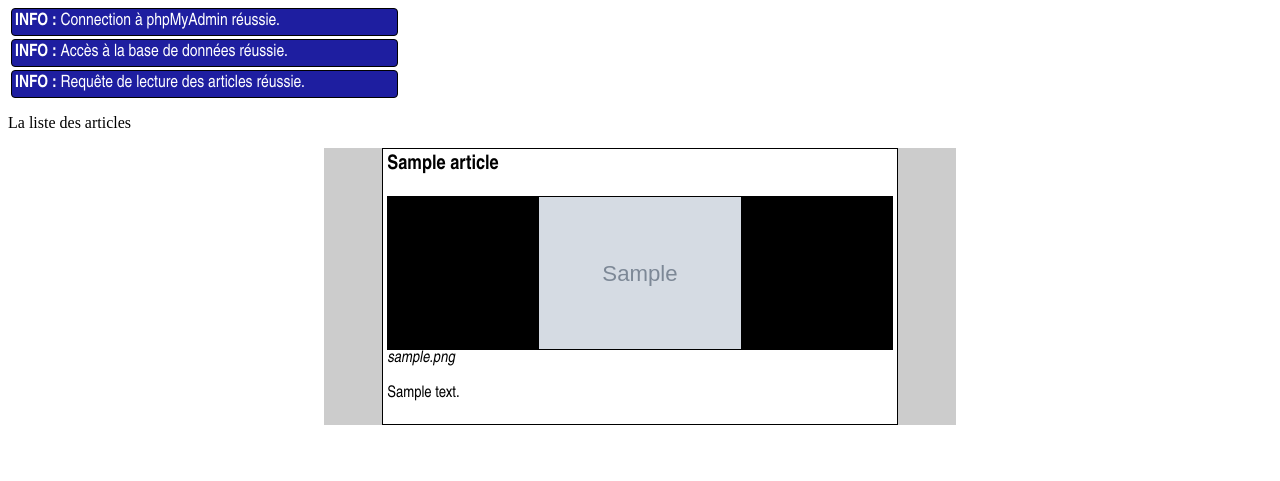
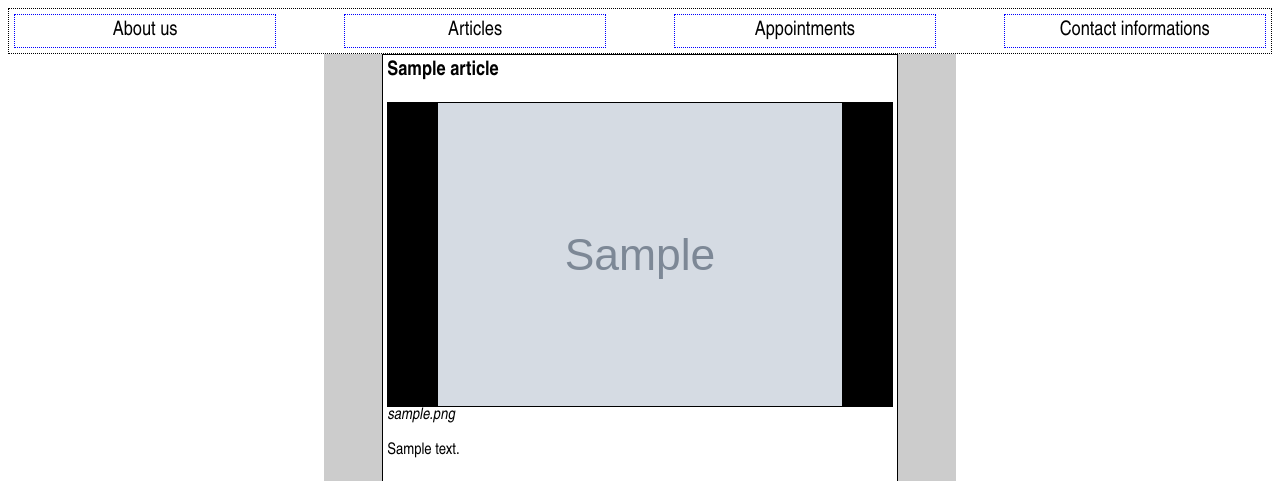
Before and after one commit to PoirierTheGreat0440E/MMF_version1, a PHP site: page /articles.php in a window 1280 px wide. Shown: the top 481 px of the page. Run offline with PHP 8.4, Linux system fonts and the light colour scheme; tables that the repository leaves empty or names only in its code hold one stand-in row (values such as "Sample post"); grey boxes marked "Sample" are stand-in pictures.

Commit message:
minor changes (PT1)

```diff
--- a/articles.php
+++ b/articles.php
@@ -15,17 +15,17 @@
 			// On essaye d'abord de se connecter à phpMyAdmin...
 			$etape1 = mysqli_connect($nom_hote,$nom_utilisateur,$mot_de_passe);
 			if ( $etape1 ){
-				afficher_remarque("Connection à phpMyAdmin réussie.");
+				//afficher_remarque("Connection à phpMyAdmin réussie.");
 			} else {
-				afficher_erreur("Connection à phpMyAdmin échouée.");
+				//afficher_erreur("Connection à phpMyAdmin échouée.");
 				return null;
 			}
 			// On essaye de rejoindre la base de données donnée en paramètre...
 			$etape2 = mysqli_select_db($etape1,$nom_bdd);
 			if ( $etape2 ){
-				afficher_remarque("Accès à la base de données réussie.");
+				//afficher_remarque("Accès à la base de données réussie.");
 			} else {
-				afficher_erreur("Accès à la base de données échouée.");
+				//afficher_erreur("Accès à la base de données échouée.");
 				return null;
 			}
 			// Si les deux étapes ont été réalisées avec succès, on crée un array contenant toutes les étapes.
@@ -38,10 +38,10 @@
 			$requete = "SELECT * FROM mmf_ver1_articles";
 			$test1 = mysqli_query($connection_bdd,$requete);
 			if (!$test1){
-				afficher_erreur("Requête de lecture des articles échouée.");
+				//afficher_erreur("Requête de lecture des articles échouée.");
 				return null;
 			} else {
-				afficher_remarque("Requête de lecture des articles réussie.");
+				//afficher_remarque("Requête de lecture des articles réussie.");
 				return $test1;
 			}
 		}
@@ -58,7 +58,7 @@
 			echo("<div class='articles'>
 				<b style='font-size:20px;'>$titre</b><br/>
 				<div style='width:100%; background-color:black;display:flex;flex-direction:row;justify-content:center;'>
-				<img src=$image style='border:1px black dotted;width:40%;'></img>
+				<img src=$image style='border:1px black dotted;width:80%;'></img>
 				</div>
 				<i>$image</i>
 				<p>$contenu</p>
@@ -71,7 +71,13 @@
 	?>
 
 	<body>
-		<p>La liste des articles</p>
+
+		<nav id="barre_navigation" style="display:flex;flex-direction: row;justify-content: space-between;align-items: center;border:1px black dotted;">
+			<p style="border:1px blue dotted;margin:5px;padding:4px;width:20%;display:flex;justify-content:center;font-size:20px;font-family:Arial Narrow;">About us</p>
+			<p style="border:1px blue dotted;margin:5px;padding:4px;width:20%;display:flex;justify-content:center;font-size:20px;font-family:Arial Narrow;">Articles</p>
+			<p style="border:1px blue dotted;margin:5px;padding:4px;width:20%;display:flex;justify-content:center;font-size:20px;font-family:Arial Narrow;">Appointments</p>
+			<p style="border:1px blue dotted;margin:5px;padding:4px;width:20%;display:flex;justify-content:center;font-size:20px;font-family:Arial Narrow;">Contact informations</p>
+		</nav>
 
 		<div class="liste_articles">
 
--- a/main.php
+++ b/main.php
@@ -106,7 +106,7 @@
 					$formats_acceptes = array("image/jpeg","image/gif","image/png");
 					// On vérifie le fichier envoyé par le formulaire...
 					// étape 1 : On vérifie le format du fichier et sa taille
-					if ( (in_array($format, $formats_acceptes)) and ($taille < 1000000)  ){
+					if ( (in_array($format, $formats_acceptes)) and ($taille < 10000000)  ){
 						copy($_FILES["articleImage"]["tmp_name"],"C:/wamp64/www/MMF_version1/uploads/$nom");
 						afficher_remarque("Le fichier rempli les critères !");
 						return 1;
```
Also changed, not shown: PapierDuStyle1.css (line endings or trailing spaces).
